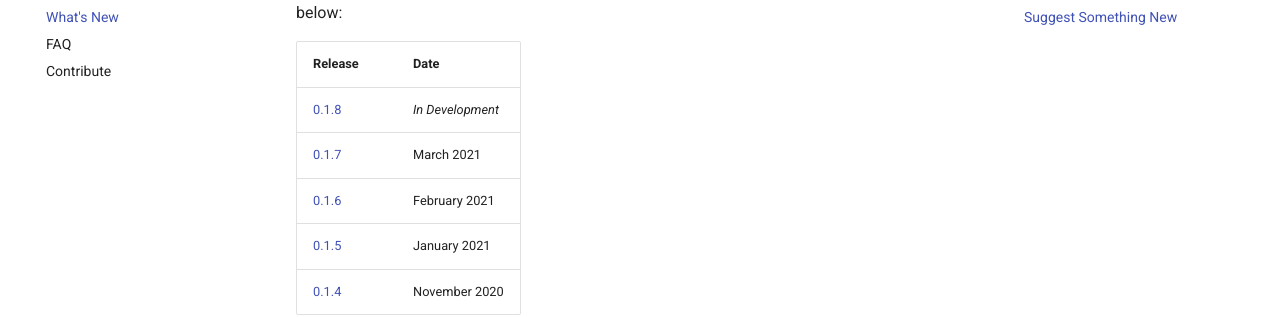
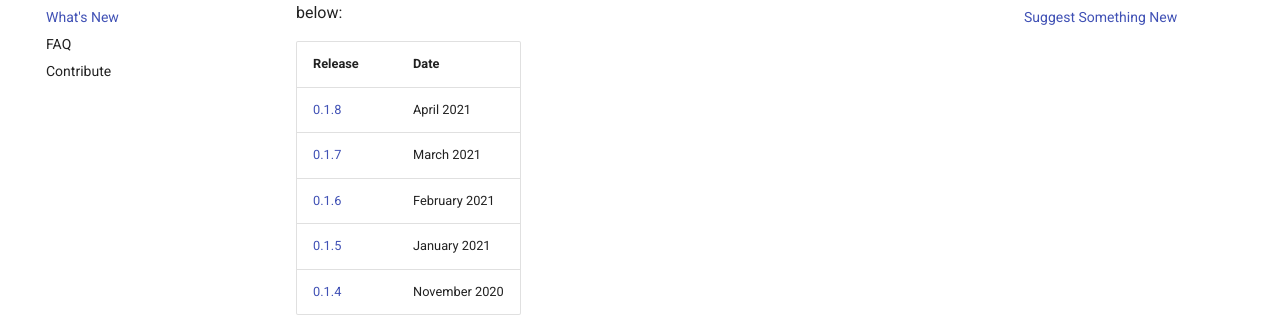
Before and after one commit to inventree/inventree-docs, an MkDocs documentation site: the page built from docs/releases/new.md, in a window 1280 px wide. Shown: the part 223-540 px from the top of the page. Built offline with MkDocs 1.6.1 and Material for MkDocs 9.7.7, drawn with Linux system fonts in a browser that asks for light colours; a script that is not in the unit is left out; comment, search, counter and statistics services are not loaded.

Commit message:
Update new.md

```diff
--- a/docs/releases/new.md
+++ b/docs/releases/new.md
@@ -8,7 +8,7 @@ For information on the latest and greatest InvenTree features, refer to the rele
 
 | Release | Date |
 | ------- | ---- |
-| [0.1.8](../0.1.8) | *In Development* |
+| [0.1.8](../0.1.8) | April 2021 |
 | [0.1.7](../0.1.7) | March 2021 |
 | [0.1.6](../0.1.6) | February 2021 |
 | [0.1.5](../0.1.5) | January 2021 |
```
